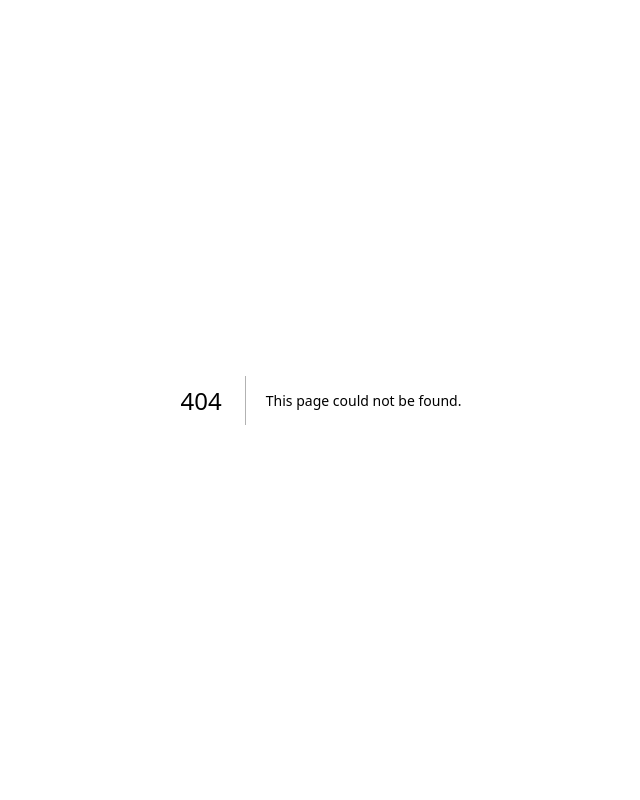
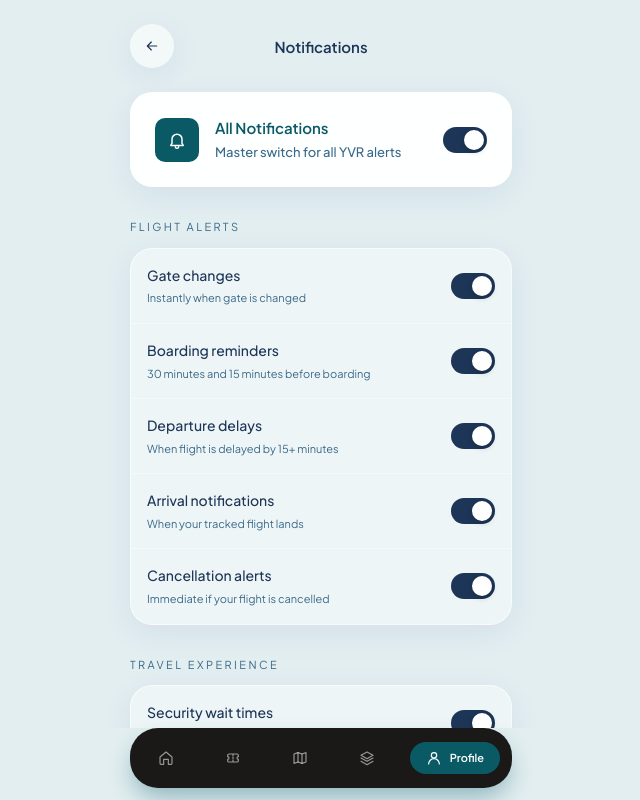
Before and after one commit to SemyonKuznetsoff/Vancouver-International-Airport-Mobile-App, a Next.js app: page /profile/notifications in a window 1280 px wide. Before the commit this address had no page. Shown: the whole page, without its empty margins (319-959 px from the left). Built offline with nearby package versions, Linux system fonts and the light colour scheme.

Commit message:
Add Notification Settings screen

```diff
--- /dev/null
+++ b/src/app/profile/notifications/page.tsx
@@ -0,0 +1,243 @@
+"use client";
+
+import { useState } from "react";
+import { AppShellAuthed } from "@/components/AppShellAuthed";
+import { Card } from "@/components/Card";
+import { Eyebrow } from "@/components/Eyebrow";
+import { HeaderIconButton } from "@/components/HeaderIconButton";
+import { Toggle } from "@/components/Toggle";
+import { ArrowLeftIcon, BellIcon } from "@/components/icons";
+
+type RowId =
+  | "gate-changes"
+  | "boarding-reminders"
+  | "departure-delays"
+  | "arrival-notifications"
+  | "cancellation-alerts"
+  | "security-wait-times"
+  | "baggage-carousel-ready";
+
+type Row = {
+  id: RowId;
+  title: string;
+  description: string;
+};
+
+type Group = {
+  label: string;
+  ariaLabel: string;
+  rows: Row[];
+};
+
+const GROUPS: Group[] = [
+  {
+    label: "Flight Alerts",
+    ariaLabel: "Flight alerts",
+    rows: [
+      {
+        id: "gate-changes",
+        title: "Gate changes",
+        description: "Instantly when gate is changed",
+      },
+      {
+        id: "boarding-reminders",
+        title: "Boarding reminders",
+        description: "30 minutes and 15 minutes before boarding",
+      },
+      {
+        id: "departure-delays",
+        title: "Departure delays",
+        description: "When flight is delayed by 15+ minutes",
+      },
+      {
+        id: "arrival-notifications",
+        title: "Arrival notifications",
+        description: "When your tracked flight lands",
+      },
+      {
+        id: "cancellation-alerts",
+        title: "Cancellation alerts",
+        description: "Immediate if your flight is cancelled",
+      },
+    ],
+  },
+  {
+    label: "Travel Experience",
+    ariaLabel: "Travel experience",
+    rows: [
+      {
+        id: "security-wait-times",
+        title: "Security wait times",
+        description: "When wait exceeds 20 minutes",
+      },
+      {
+        id: "baggage-carousel-ready",
+        title: "Baggage carousel ready",
+        description: "When your bags are being loaded",
+      },
+    ],
+  },
+];
+
+const DEFAULTS: Record<RowId, boolean> = {
+  "gate-changes": true,
+  "boarding-reminders": true,
+  "departure-delays": true,
+  "arrival-notifications": true,
+  "cancellation-alerts": true,
+  "security-wait-times": true,
+  "baggage-carousel-ready": true,
+};
+
+export default function NotificationsPage() {
+  const [master, setMaster] = useState(true);
+  const [rows, setRows] = useState<Record<RowId, boolean>>(DEFAULTS);
+
+  const setRow = (id: RowId, next: boolean) =>
+    setRows((prev) => ({ ...prev, [id]: next }));
+
+  return (
+    <AppShellAuthed activeHref="/profile">
+      <PageHeader />
+
+      <div className="mt-6 flex flex-col gap-8 px-6 pb-8">
+        <MasterCard checked={master} onChange={setMaster} />
+
+        {GROUPS.map((group) => (
+          <NotificationGroup
+            key={group.label}
+            group={group}
+            rows={rows}
+            onChange={setRow}
+            disabled={!master}
+          />
+        ))}
+      </div>
+    </AppShellAuthed>
+  );
+}
+
+function PageHeader() {
+  return (
+    <header className="relative flex items-center justify-between px-6 pt-2">
+      <HeaderIconButton aria-label="Back to Profile" href="/profile">
+        <ArrowLeftIcon size={16} />
+      </HeaderIconButton>
+
+      <h1 className="pointer-events-none absolute inset-x-0 top-2 inline-flex h-11 items-center justify-center text-section-title text-[var(--color-text-primary)]">
+        Notifications
+      </h1>
+
+      <span aria-hidden className="h-11 w-11" />
+    </header>
+  );
+}
+
+function MasterCard({
+  checked,
+  onChange,
+}: {
+  checked: boolean;
+  onChange: (next: boolean) => void;
+}) {
+  return (
+    <Card
+      as="article"
+      padding="lg"
+      surface="sheet"
+      aria-label="All notifications master control"
+      className="border-[var(--color-action-teal-soft)]"
+    >
+      <div className="flex items-center gap-4">
+        <span
+          aria-hidden
+          className="inline-flex h-11 w-11 shrink-0 items-center justify-center rounded-[var(--radius-chip)] bg-[var(--color-action-teal)] text-[var(--color-action-primary-fg)]"
+        >
+          <BellIcon size={20} />
+        </span>
+
+        <div className="flex min-w-0 flex-1 flex-col gap-1">
+          <h2 className="text-section-title text-[var(--color-action-teal)]">
+            All Notifications
+          </h2>
+          <p className="text-body-sm text-[var(--color-text-secondary)]">
+            Master switch for all YVR alerts
+          </p>
+        </div>
+
+        <Toggle
+          checked={checked}
+          onChange={onChange}
+          ariaLabel="All YVR notifications"
+        />
+      </div>
+    </Card>
+  );
+}
+
+function NotificationGroup({
+  group,
+  rows,
+  onChange,
+  disabled,
+}: {
+  group: Group;
+  rows: Record<RowId, boolean>;
+  onChange: (id: RowId, next: boolean) => void;
+  disabled: boolean;
+}) {
+  return (
+    <section aria-label={group.ariaLabel} className="flex flex-col gap-3">
+      <Eyebrow tone="secondary">{group.label}</Eyebrow>
+      <Card
+        padding="none"
+        className="overflow-hidden [&>*+*]:border-t [&>*+*]:border-[var(--color-border-soft)]"
+      >
+        {group.rows.map((row) => (
+          <NotificationRow
+            key={row.id}
+            row={row}
+            checked={rows[row.id]}
+            onChange={(next) => onChange(row.id, next)}
+            disabled={disabled}
+          />
+        ))}
+      </Card>
+    </section>
+  );
+}
+
+function NotificationRow({
+  row,
+  checked,
+  onChange,
+  disabled,
+}: {
+  row: Row;
+  checked: boolean;
+  onChange: (next: boolean) => void;
+  disabled: boolean;
+}) {
+  return (
+    <div
+      className={`flex items-center gap-4 px-4 py-4 transition-opacity duration-150 ${
+        disabled ? "opacity-[var(--opacity-disabled)]" : ""
+      }`}
+    >
+      <div className="flex min-w-0 flex-1 flex-col gap-1">
+        <p className="text-body font-medium text-[var(--color-text-primary)]">
+          {row.title}
+        </p>
+        <p className="text-label text-[var(--color-text-secondary)]">
+          {row.description}
+        </p>
+      </div>
+      <Toggle
+        checked={checked}
+        onChange={onChange}
+        ariaLabel={`${row.title} — ${row.description}${disabled ? ", disabled by master switch" : ""}`}
+        disabled={disabled}
+      />
+    </div>
+  );
+}
```
